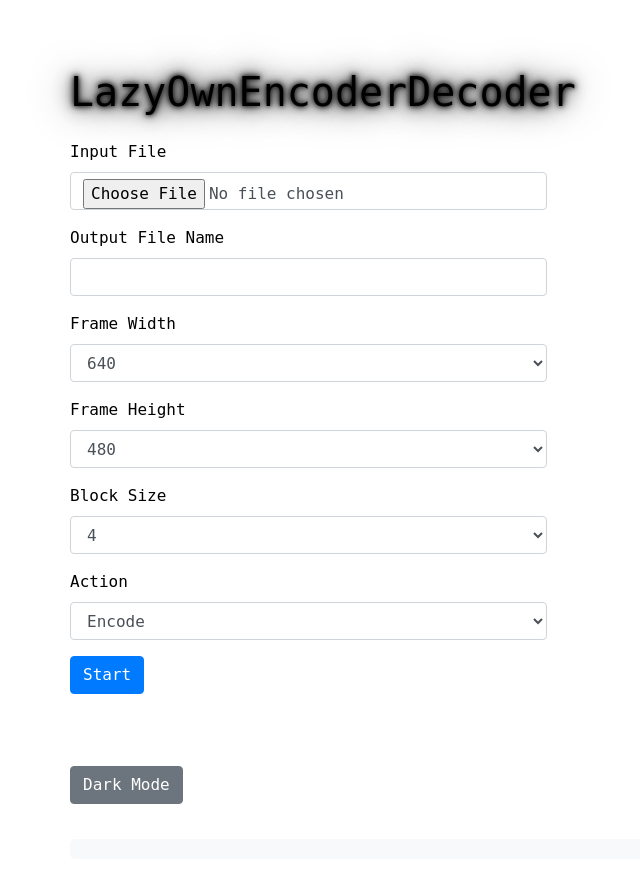
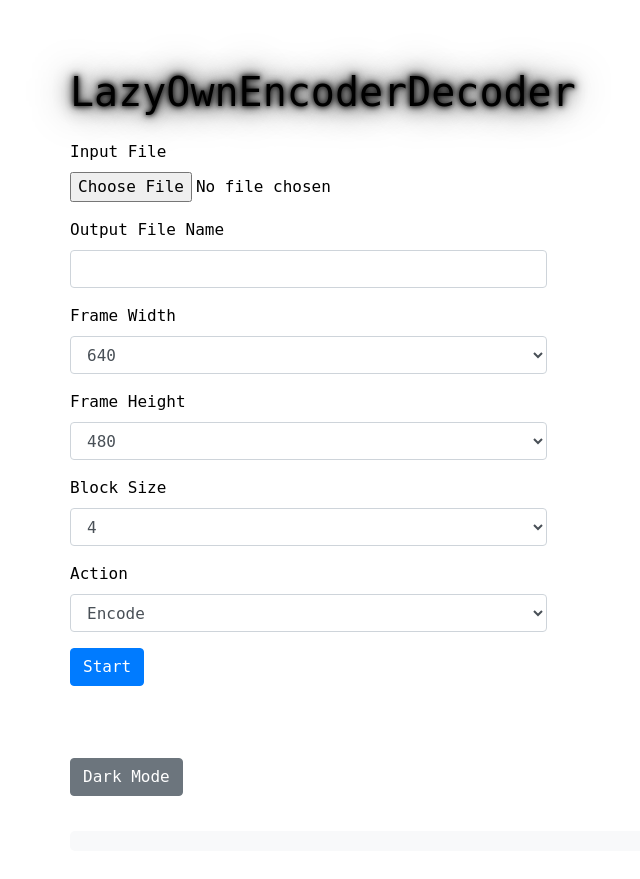
Before and after one commit to grisuno/LazyOwnInfiniteStorage, a Flask app: page / in a window 1280 px wide. Shown: the whole page, without its empty margins (78-718 px from the left). After the commit the page ends 796 px from the top, so only its background shows below. Run offline with Flask 3, Linux system fonts and the light colour scheme; some libraries are stand-ins or nearby versions.

Commit message:
Update index.html

```diff
--- a/templates/index.html
+++ b/templates/index.html
@@ -2,8 +2,19 @@
 <html lang="en">
 <head>
     <meta charset="UTF-8">
+
     <meta name="viewport" content="width=device-width, initial-scale=1.0">
-    <title>LazyOwnEncoderDecoder</title>
+    <title>LazyOwnEncoderDecoder - Encode and Decode Files Easily</title>
+    <meta name="description" content="LazyOwnEncoderDecoder is a powerful tool to easily encode and decode files. Supports video and zip files with customizable parameters for frame size and block size.">
+    <meta name="keywords" content="LazyOwnEncoderDecoder, encode files, decode files, video encoding, zip decoding, file conversion">
+    <meta name="author" content="GrisUNO">
+    <meta property="og:title" content="LazyOwnEncoderDecoder - Encode and Decode Files Easily">
+    <meta property="og:description" content="LazyOwnEncoderDecoder is a powerful tool to easily encode and decode files. Supports video and zip files with customizable parameters for frame size and block size.">
+    <meta property="og:type" content="website">
+    <meta property="og:url" content="https://lazyowninfinitestorage.onrender.com/">
+    <meta name="twitter:card" content="summary_large_image">
+    <meta name="twitter:title" content="LazyOwnEncoderDecoder - Encode and Decode Files Easily">
+    <meta name="twitter:description" content="LazyOwnEncoderDecoder is a powerful tool to easily encode and decode files. Supports video and zip files with customizable parameters for frame size and block size.">
     <link rel="stylesheet" href="https://stackpath.bootstrapcdn.com/bootstrap/4.3.1/css/bootstrap.min.css">
     <link id="themeStylesheet" rel="stylesheet" href="{{ url_for('static', filename='css/light-mode.css') }}">
     <style>
@@ -34,21 +45,21 @@
                     {{ form.hidden_tag() }}
                     <div class="form-group">
                         {{ form.input_file.label(class="form-label") }}
-                        {{ form.input_file(class="form-control") }}
+                        {{ form.input_file(class="form-control-file") }}
                     </div>
                     <div class="form-group">
                         {{ form.output_file_name.label(class="form-label") }}
                         {{ form.output_file_name(class="form-control") }}
                     </div>
-                    <div class="form-group">
+                    <div class="form-group" id="frame_width_group">
                         {{ form.frame_width.label(class="form-label") }}
                         {{ form.frame_width(class="form-control") }}
                     </div>
-                    <div class="form-group">
+                    <div class="form-group" id="frame_height_group">
                         {{ form.frame_height.label(class="form-label") }}
                         {{ form.frame_height(class="form-control") }}
                     </div>
-                    <div class="form-group">
+                    <div class="form-group" id="block_size_group">
                         {{ form.block_size.label(class="form-label") }}
                         {{ form.block_size(class="form-control") }}
                     </div>
@@ -94,6 +105,35 @@
                 document.querySelector('.btn-switch-mode').innerText = 'Dark Mode';
             }
         }
+
+        document.getElementById('frame_width').addEventListener('change', function() {
+            const width = this.value;
+            const heightSelect = document.getElementById('frame_height');
+            if (width === '640') {
+                heightSelect.value = '480';
+            } else if (width === '480') {
+                heightSelect.value = '360';
+            }
+        });
+
+        document.getElementById('action').addEventListener('change', function() {
+            const action = this.value;
+            const frameWidthGroup = document.getElementById('frame_width_group');
+            const frameHeightGroup = document.getElementById('frame_height_group');
+            const blockSizeGroup = document.getElementById('block_size_group');
+
+            if (action === 'encode') {
+                frameWidthGroup.style.display = 'block';
+                frameHeightGroup.style.display = 'block';
+                blockSizeGroup.style.display = 'block';
+                document.getElementById('input_file').setAttribute('accept', '.zip');
+            } else if (action === 'decode') {
+                frameWidthGroup.style.display = 'none';
+                frameHeightGroup.style.display = 'none';
+                blockSizeGroup.style.display = 'block';
+                document.getElementById('input_file').setAttribute('accept', '.mp4');
+            }
+        });
     </script>
     <!-- Google tag (gtag.js) -->
     <script async src="https://www.googletagmanager.com/gtag/js?id=G-6YF9NHRKCX"></script>
@@ -108,7 +148,7 @@
         kofiWidgetOverlay.draw('grisuno', {
             'type': 'floating-chat',
             'floating-chat.donateButton.text': 'Support me',
-            'floating-chat.donateButton.background-color': '#5cb85c',
+            'floating-chat.donateButton.background-color': '#00b9fe',
             'floating-chat.donateButton.text-color': '#fff'
         });
     </script>
```
